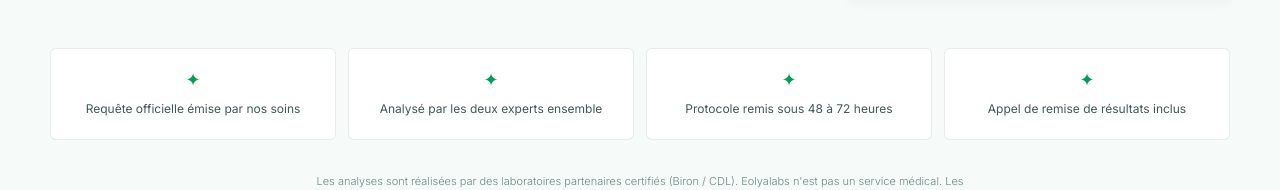
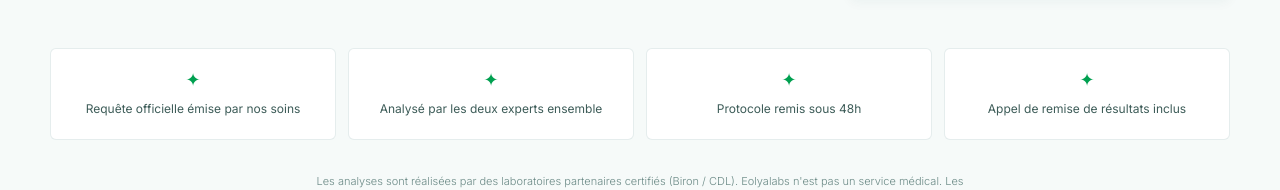
Before and after one commit to erraisross-ui/eolyalabs, a React (Vite) app: page / in a window 1280 px wide. Shown: the part 3599-3789 px from the top of the page. Built offline with nearby package versions, Linux system fonts and the light colour scheme.

Commit message:
fix: align 48h delay — consistent between Hero and Pricing

```diff
--- a/src/components/Pricing.jsx
+++ b/src/components/Pricing.jsx
@@ -146,7 +146,7 @@ export default function Pricing() {
                 </div>
 
                 <motion.div initial={{ opacity: 0 }} whileInView={{ opacity: 1 }} viewport={{ once: true }} transition={{ duration: 0.7 }} style={{ display: "grid", gridTemplateColumns: "repeat(auto-fit, minmax(180px, 1fr))", gap: 12, marginBottom: 32 }}>
-                    {["Requête officielle émise par nos soins", "Analysé par les deux experts ensemble", "Protocole remis sous 48 à 72 heures", "Appel de remise de résultats inclus"].map(l => (
+                    {["Requête officielle émise par nos soins", "Analysé par les deux experts ensemble", "Protocole remis sous 48h", "Appel de remise de résultats inclus"].map(l => (
                         <div key={l} style={{ display: "flex", flexDirection: "column", alignItems: "center", textAlign: "center", gap: 10, padding: "20px 16px", background: bg, border: `1.5px solid ${border}`, borderRadius: 6 }}>
                             <span style={{ color: green, fontSize: 18 }}>✦</span>
                             <span style={{ fontFamily: sans, fontSize: 12, fontWeight: 400, color: textMid, lineHeight: 1.55 }}>{l}</span>
```
